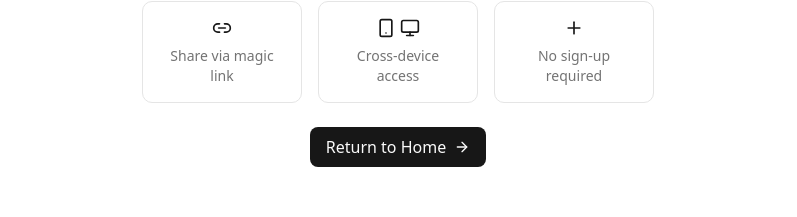
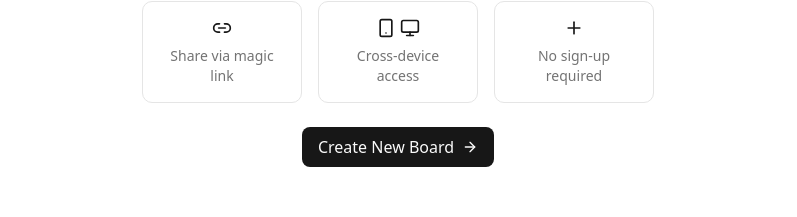
Before and after one commit to ikhwanulhakim-code/ticktock, a Next.js app: page / in a window 1280 px wide. Shown: the part 460-677 px from the top of the page, without its empty margins (242-1039 px from the left). Built offline with nearby package versions, Linux system fonts and the light colour scheme.

Commit message:
feat(ui): update the create board button text.

```diff
--- a/src/components/features/create-board-button.tsx
+++ b/src/components/features/create-board-button.tsx
@@ -37,7 +37,7 @@ export function CreateBoardButton() {
         </>
       ) : (
         <>
-          Return to Home
+          Create New Board
           <ArrowRight className="h-4 w-4" />
         </>
       )}
```
